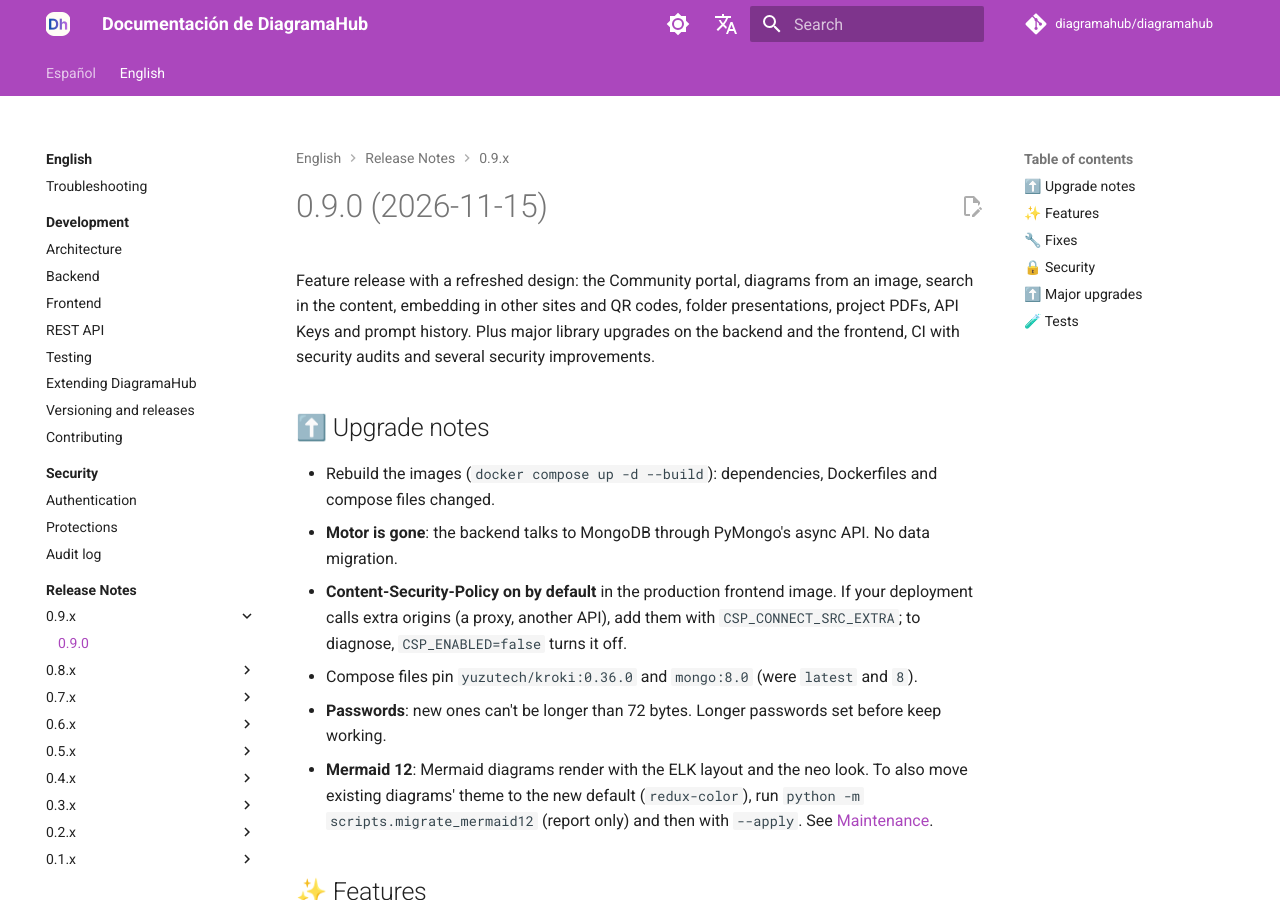
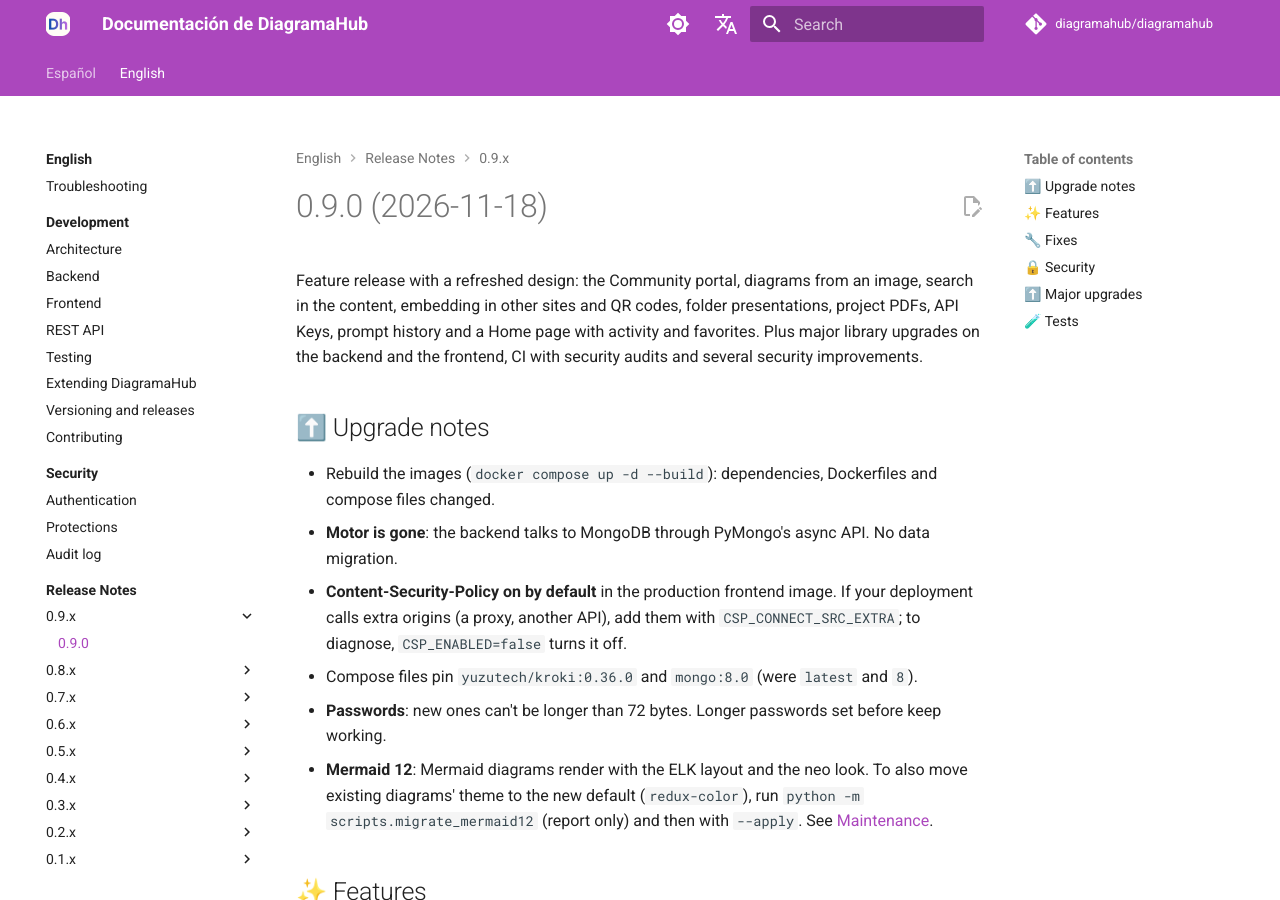
Before and after one commit to diagramahub/diagramahub, an MkDocs documentation site: the page built from docs/en/release-notes/0.9.0.md, in a window 1280 px wide and 900 px high. Built offline with MkDocs 1.6.1 and Material for MkDocs 9.7.7, drawn with Linux system fonts in a browser that asks for light colours; comment, search, counter and statistics services are not loaded; some of the changed text lies outside the part shown.

Commit message:
Release 0.9.0: final date, test counts and coverage badge
Release date 2026-11-18 in the changelog and release notes; the notes
mention the Home page's activity and favorites and the Settings key-mask
fix. Backend 734 tests, coverage 71.61%; frontend 177 Vitest tests.

```diff
--- a/docs/en/release-notes/0.9.0.md
+++ b/docs/en/release-notes/0.9.0.md
@@ -1,6 +1,6 @@
-# 0.9.0 (2026-11-15)
+# 0.9.0 (2026-11-18)
 
-Feature release with a refreshed design: the Community portal, diagrams from an image, search in the content, embedding in other sites and QR codes, folder presentations, project PDFs, API Keys and prompt history. Plus major library upgrades on the backend and the frontend, CI with security audits and several security improvements.
+Feature release with a refreshed design: the Community portal, diagrams from an image, search in the content, embedding in other sites and QR codes, folder presentations, project PDFs, API Keys, prompt history and a Home page with activity and favorites. Plus major library upgrades on the backend and the frontend, CI with security audits and several security improvements.
 
 ## ⬆️ Upgrade notes
 
@@ -30,6 +30,7 @@ Feature release with a refreshed design: the Community portal, diagrams from an
 
 ## 🔧 Fixes
 
+- **Settings**: each AI key was masked from its encrypted value (always `gAAA...`), so keys couldn't be told apart; it now shows the start and end of the real key (`AIza...xyz`). The AI integrations are compact cards in a grid.
 - **Plans (admin)**: turning off the switch of a plan without subscribers deleted it; now it only stops being offered. The page was redesigned with one card per plan, a summary and a warning for paid plans without a payment gateway, and it's now in Spanish and English.
 - **From image** didn't send the image to the server and always failed; it works now.
 - **Fix with AI** in the editor checks the fix with Mermaid before showing it and, if it still doesn't render, tries once more with the new error. It no longer offers to apply a broken fix.
```
Also changed, not shown: other parts of docs/en/release-notes/0.9.0.md (+1 -1 lines), CHANGELOG.md (+1 -1 lines), README.md (+1 -1 lines), docs/en/release-notes/index.md (+1 -1 lines), docs/es/release-notes/0.9.0.md (+4 -3 lines), docs/es/release-notes/index.md (+1 -1 lines).
